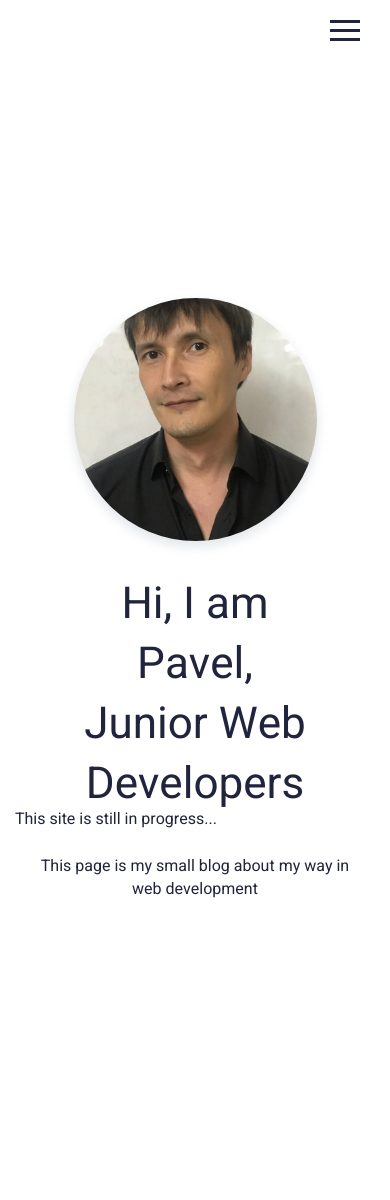
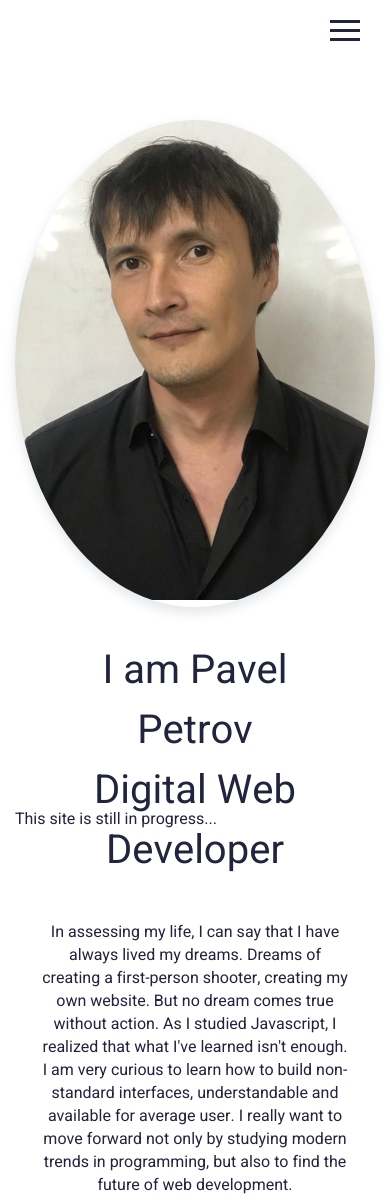
Before and after one commit to HakasLepehen/pavel-petrov-landing-page, a website built with webpack: page src/index.html in a window 390 px wide. Before the commit the page ends 1087 px from the top, so only its background shows below. Built offline with nearby package versions, Linux system fonts and the light colour scheme.

Commit message:
intermediate changes

```diff
--- a/src/index.html
+++ b/src/index.html
@@ -65,12 +65,16 @@
                         </div>
                         <div class="block__text">
                             <div class="block__title">
-                                <h1>Hi, I am Pavel,<br>
-                                    Junior Web Developers
+                                <h1>I am Pavel Petrov<br>
+                                    Digital Web Developer
                                 </h1>
                             </div>
                             <div class="block__description">
-                                This page is my small blog about my way in web development
+                                In assessing my life, I can say that I have always lived my dreams.
+                                Dreams of creating a first-person shooter, creating my own website. But no dream comes true without action.
+                                As I studied Javascript, I realized that what I've learned isn't enough.
+                                I am very curious to learn how to build non-standard interfaces, understandable and available for average user.
+                                I really want to move forward not only by studying modern trends in programming, but also to find the future of web development.
                             </div>
                         </div>
                     </div>
--- a/src/scss/greetings.scss
+++ b/src/scss/greetings.scss
@@ -9,8 +9,8 @@
     position: relative;
     overflow: hidden;
     flex-shrink: 2;
-    height: 243px;
-    width: 243px;
+    min-height: 243px;
+    min-width: 243px;
     -webkit-box-shadow: 0px 5px 10px 2px rgba(134, 149, 164, 0.2);
     -moz-box-shadow: 0px 5px 10px 2px rgba(134, 149, 164, 0.2);
 
@@ -31,7 +31,7 @@
 
   &__title {
     & > h1 {
-      font-size: 44px;
+      font-size: 3em;
       line-height: 60px;
       margin-top: 0;
       margin-bottom: 40px;
@@ -39,6 +39,7 @@
   }
 
   &__description {
+    padding: 0 50px 0 0;
   }
 }
 
@@ -48,8 +49,16 @@
 
 @media (max-width: 579px) {
   .block {
+      padding: 50px 0 60px 0;
     flex-direction: column;
     align-items: center;
+
+    &__title {
+      padding: 0 20px;
+      &>h1 {
+        font-size: 2.5em;
+      }
+    }
 
     &__text {
       flex-basis: auto;
@@ -58,8 +67,8 @@
       text-align: center;
     }
 
-    &__title {
-      padding: 0 20px;
+    &__description {
+      padding: 0;
     }
   }
 }
```
Also changed, not shown: 1 other file.
